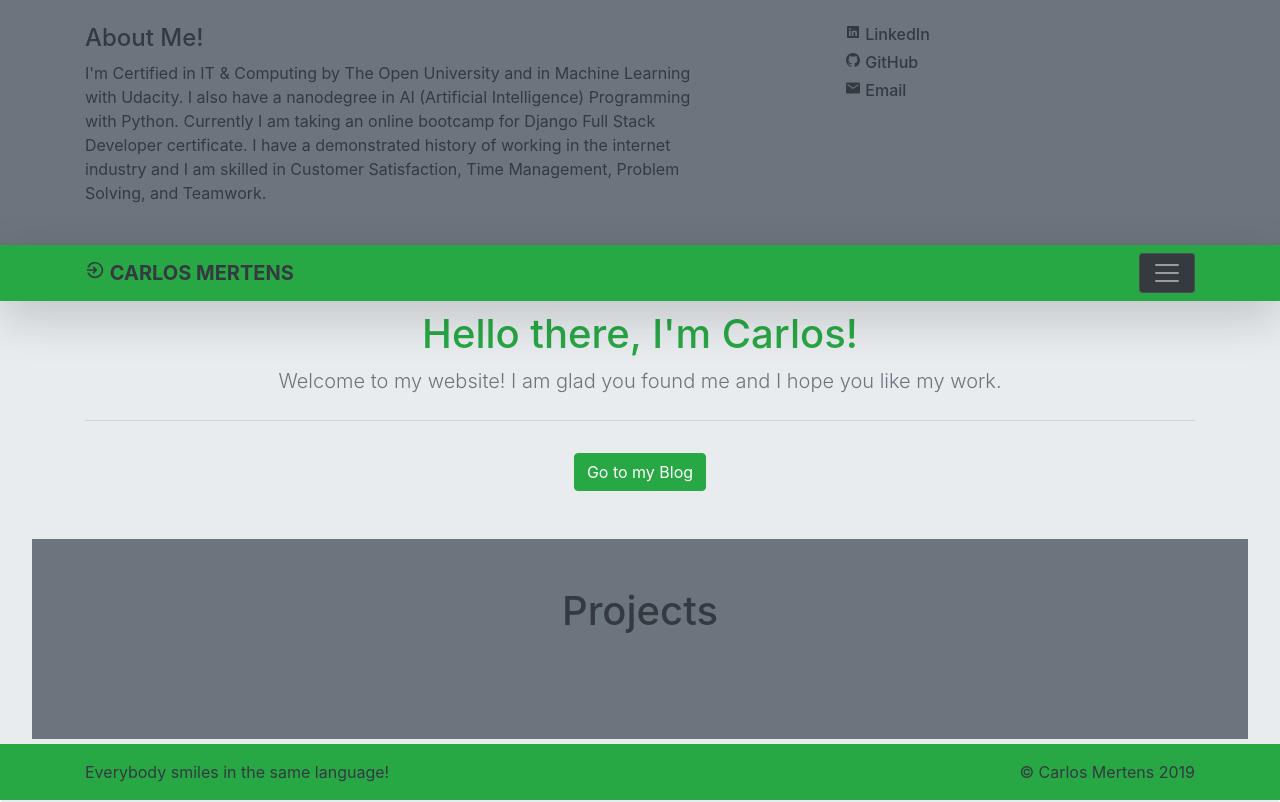
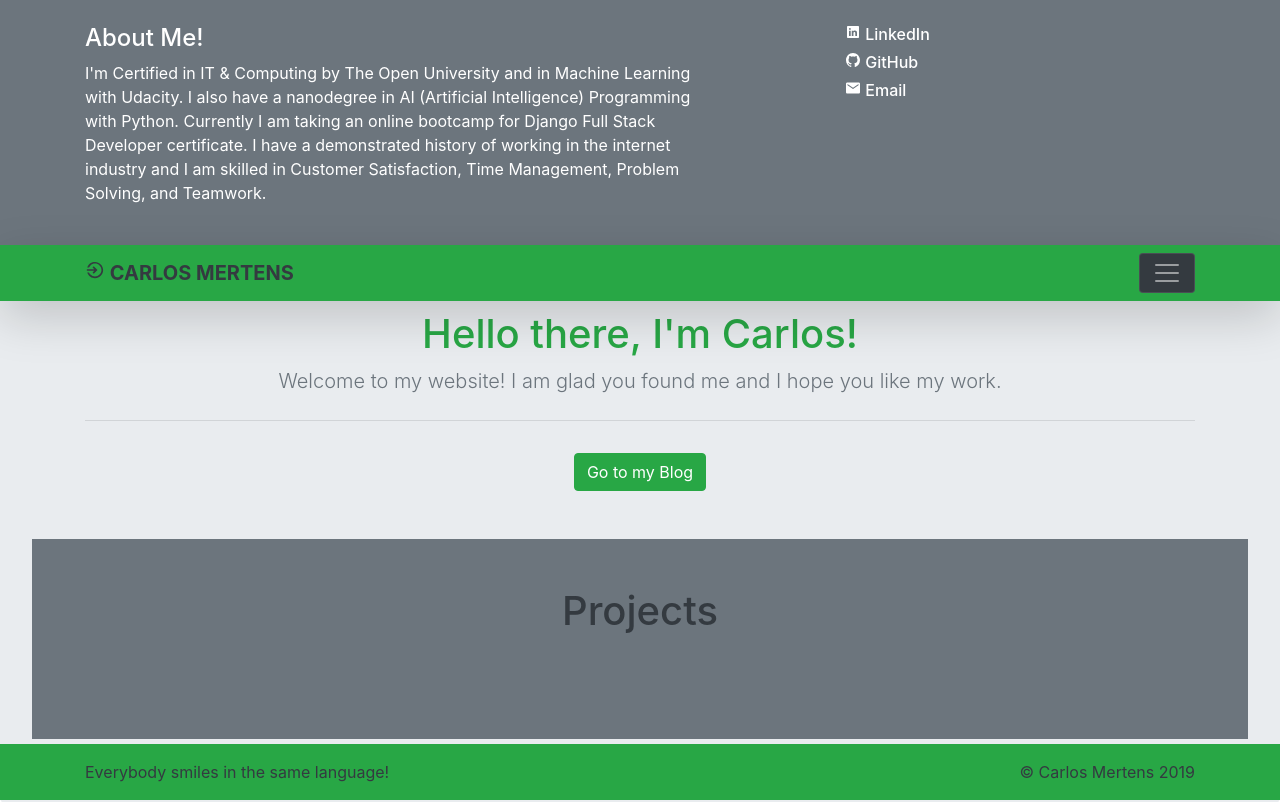
Before and after one commit to carlosmertens/myWebsite, a Django app: template portfolio/templates/portfolio/index.html in a window 1280 px wide, after a click that opens the changed part. Shown: the top 802 px of the page. Run offline with Django 3.2, Linux system fonts and the light colour scheme; the template is opened without the code that fills it, so the values that code supplies are empty; some libraries are stand-ins or nearby versions.

Commit message:
Style text color

```diff
--- a/portfolio/templates/portfolio/index.html
+++ b/portfolio/templates/portfolio/index.html
@@ -45,8 +45,8 @@
         <div class="container">
           <div class="row">
             <div class="col-sm-8 col-md-7 py-4">
-              <h4 class="text-dark">About Me!</h4>
-              <p class="text-dark">
+              <h4 class="text-white">About Me!</h4>
+              <p class="text-white">
                 I'm Certified in IT & Computing by The Open University and in
                 Machine Learning with Udacity. I also have a nanodegree in AI
                 (Artificial Intelligence) Programming with Python. Currently I
@@ -62,7 +62,7 @@
                   <h6><a
                     href="https://www.linkedin.com/in/carlosmertens/"
                     target="_blank"
-                    class="text-dark"
+                    class="text-white"
                     ><ion-icon name="logo-linkedin"></ion-icon> LinkedIn</a
                   ></h6>
                 </li>
@@ -70,13 +70,13 @@
                   <h6><a
                     href="https://github.com/carlosmertens"
                     target="_blank"
-                    class="text-dark"
+                    class="text-white"
                     ><ion-icon name="logo-github"></ion-icon> GitHub</a
                   ></h6>
                   <li>
                     <h6><a
                     href="mailto:mertenscarlos@yahoo.com"
-                    class="text-dark"
+                    class="text-white"
                     ><ion-icon name="mail"></ion-icon> Email</a
                     ></h6>
                   </li>
```
